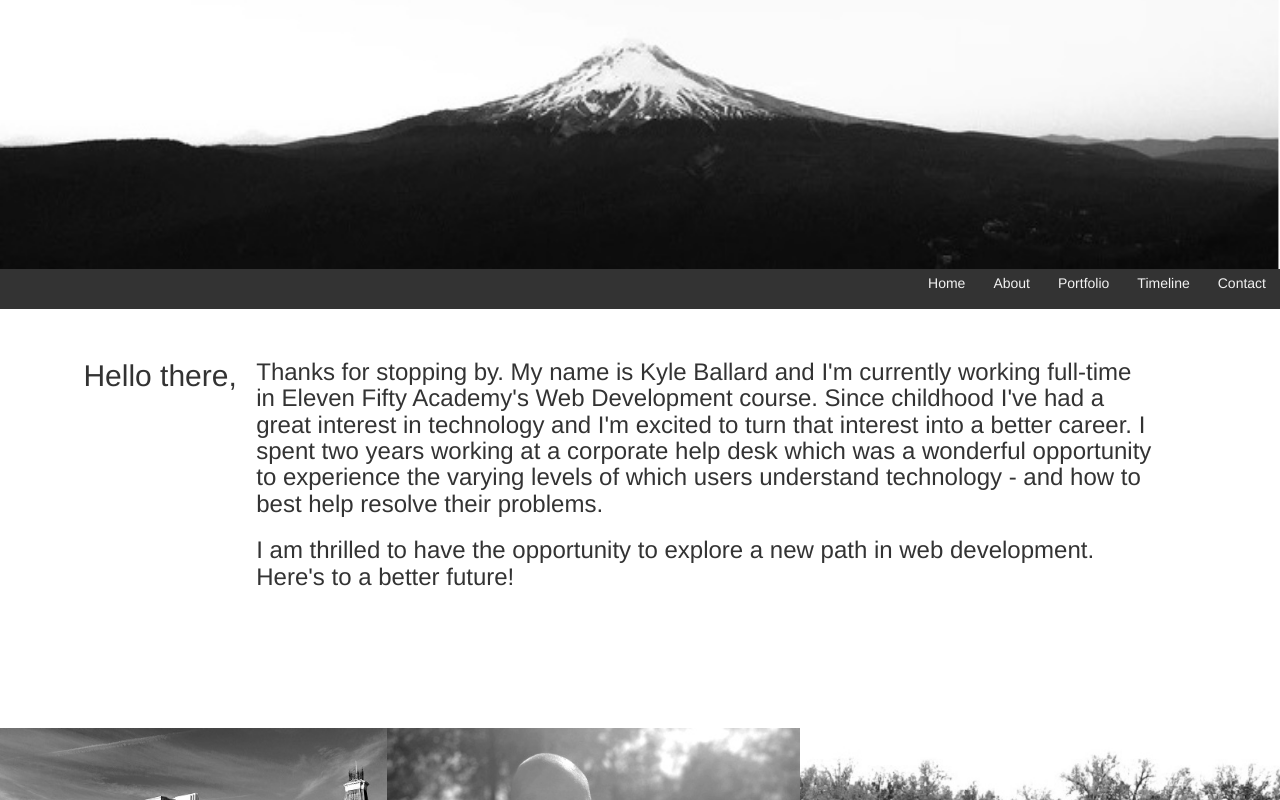
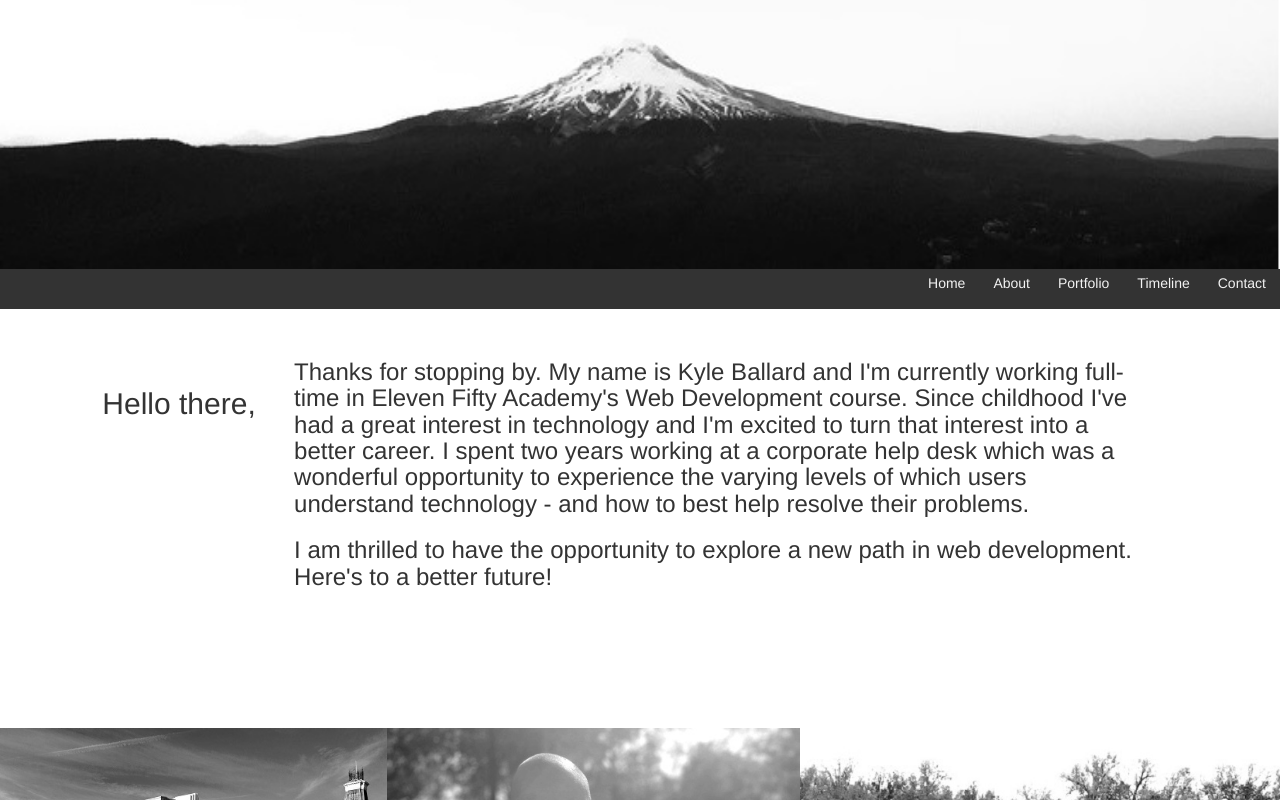
Before and after one commit to klballard/portfolio, a plain HTML site: page index.html in a window 1280 px wide. Shown: the part 396-1196 px from the top of the page. Drawn offline with nearby package versions, Linux system fonts and the light colour scheme.

Commit message:
Add files via upload

```diff
--- a/styles.css
+++ b/styles.css
@@ -76,13 +76,12 @@
     }
 
     .aboutFirstChild {
-        font-size: 2.2em;
-        padding: 0%;
+        font-size: 2em;
+        padding: 1em;
         display: block;
         width: 80%;
         text-align: center;
         margin-left: 5%;
-        vertical-align: top;
     }
 
     .aboutSecondChild {
```
